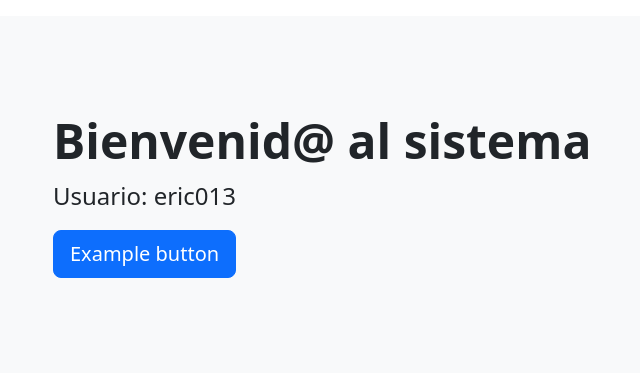
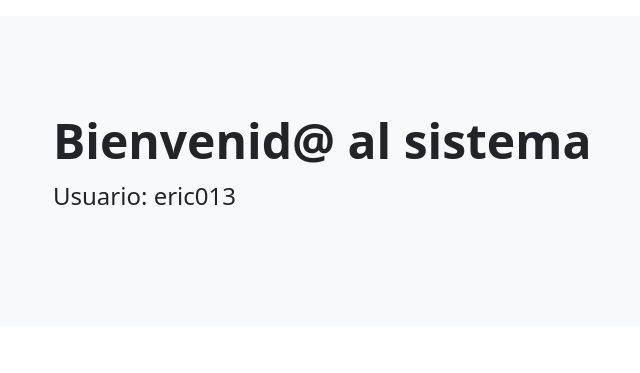
Before and after one commit to emontilla07/DES-VII-PHP, a PHP site: page /DES-VII-PHP/index.php in a window 1280 px wide. Shown: the part 56-429 px from the top of the page, without its empty margins (89-729 px from the left). Run offline with PHP 8.4, Linux system fonts and the light colour scheme; a user stored in the database is signed in; some libraries are stand-ins or nearby versions.

Commit message:
Update index.php

```diff
--- a/final-project/index.php
+++ b/final-project/index.php
@@ -3,7 +3,6 @@
         <div class="container-fluid py-5">
           <h1 class="display-5 fw-bold">Bienvenid@ al sistema</h1>
           <p class="col-md-8 fs-4">Usuario: <?php echo $_SESSION['user']; ?></p>
-          <button class="btn btn-primary btn-lg" type="button">Example button</button>
         </div>
       </div>
 <?php include("templates/footer.php"); ?>
```
